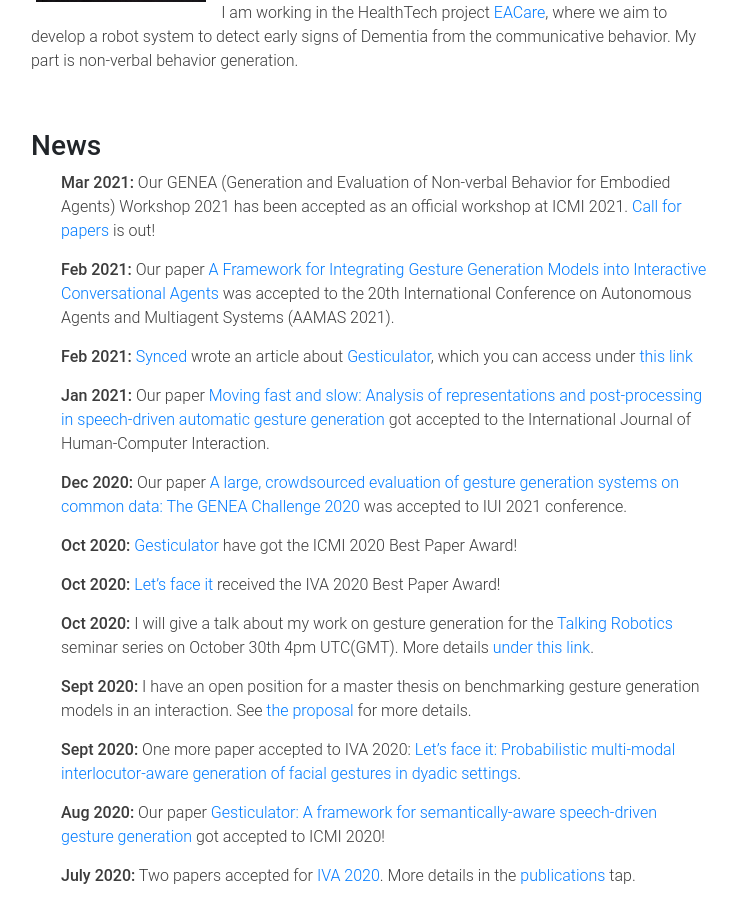
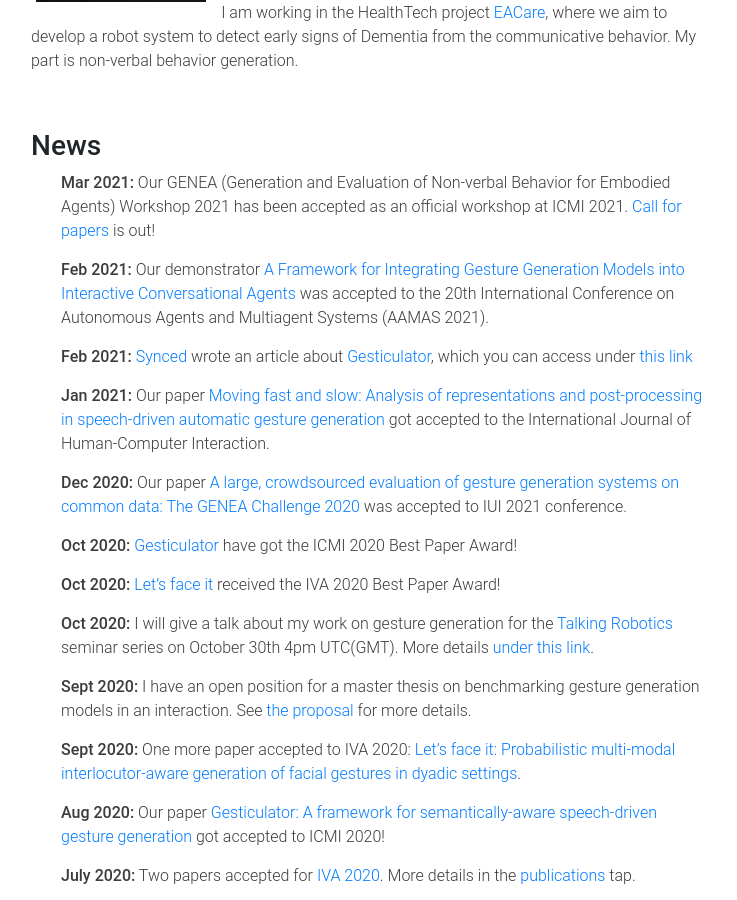
Before and after one commit to Svito-zar/Svito-zar.github.io, a Jekyll site: the page built from index.md, in a window 1280 px wide and 900 px high, scrolled down 313 px. Shown: the whole window, without its empty margins (269-1006 px from the left). Built offline with Jekyll 4.4.1, drawn with Linux system fonts in a browser that asks for light colours; nearby versions of some CDN libraries.

Commit message:
Add AAMAS demonstrator link to IFAAMAS

```diff
--- a/index.md
+++ b/index.md
@@ -26,7 +26,7 @@
 <br>
 ### **News**
 * <strong>Mar 2021:</strong> Our GENEA (Generation and Evaluation of Non-verbal Behavior for Embodied Agents) Workshop 2021 has been accepted as an official workshop at ICMI 2021. [Call for papers](https://genea-workshop.github.io/2021/#call-for-papers) is out!
-* <strong>Feb 2021:</strong> Our paper [A Framework for Integrating Gesture Generation Models into Interactive Conversational Agents](https://arxiv.org/abs/2102.12302) was accepted to the 20th International Conference on Autonomous Agents and Multiagent Systems (AAMAS 2021).
+* <strong>Feb 2021:</strong> Our demonstrator [A Framework for Integrating Gesture Generation Models into Interactive Conversational Agents](http://www.ifaamas.org/Proceedings/aamas2021/pdfs/p1779.pdf) was accepted to the 20th International Conference on Autonomous Agents and Multiagent Systems (AAMAS 2021).
 * <strong>Feb 2021:</strong> [Synced](https://syncedreview.com/) wrote an article about [Gesticulator](https://svito-zar.github.io/gesticulator/), which you can access under [this link](https://syncedreview.com/2021/02/10/icmi-2020-best-paper-gesticulator-a-framework-for-semantically-aware-speech-driven-gesture-generation/)
 * <strong>Jan 2021:</strong> Our paper [Moving fast and slow: Analysis of representations and post-processing in speech-driven automatic gesture generation](https://www.tandfonline.com/doi/full/10.1080/10447318.2021.1883883) got accepted to the International Journal of Human-Computer Interaction.
 * <strong>Dec 2020:</strong> Our paper [A large, crowdsourced evaluation of gesture generation systems on common data: The GENEA Challenge 2020](https://arxiv.org/abs/2102.11617) was accepted to IUI 2021 conference.
```
Also changed, not shown: _pages/publications.md (+1 -1 lines).
